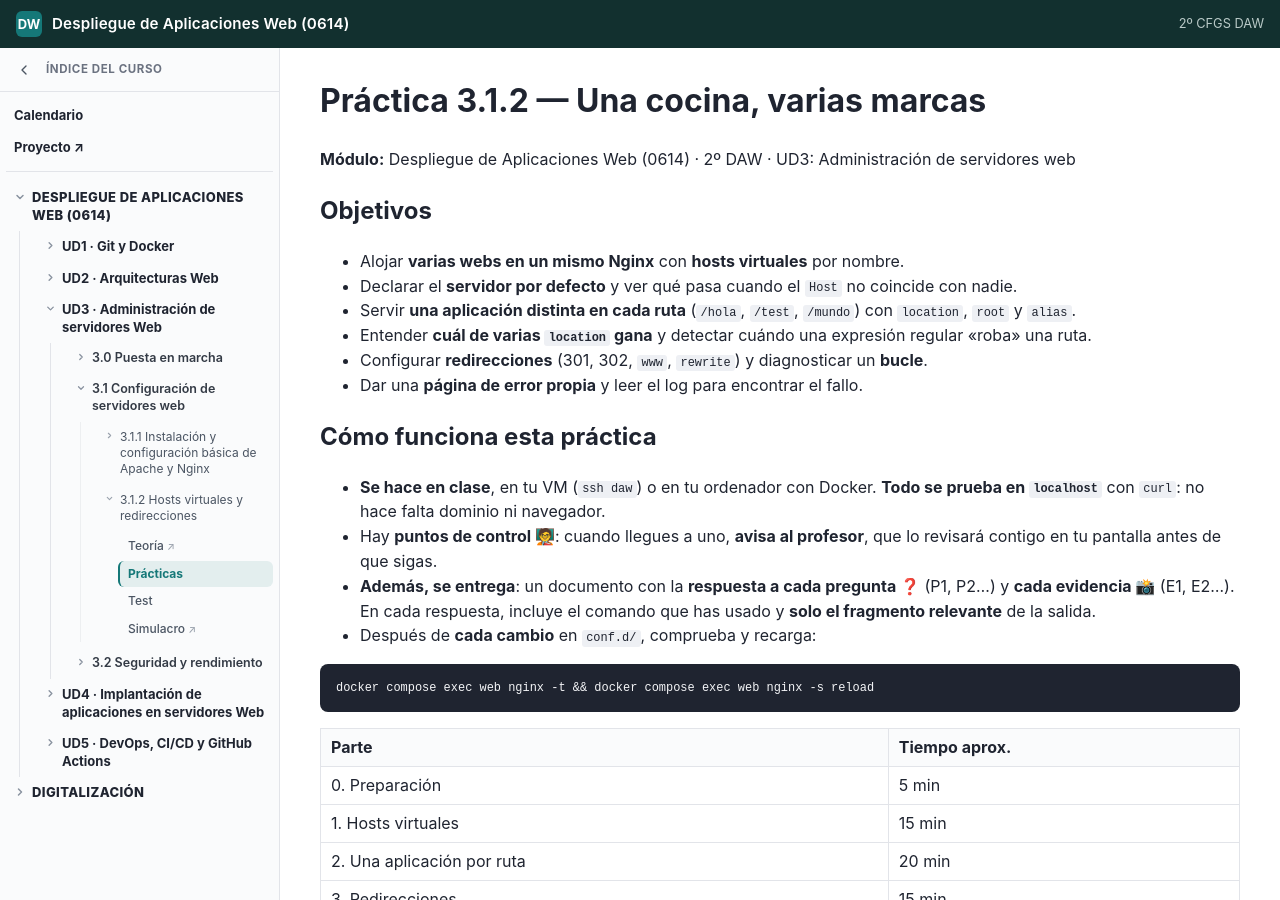
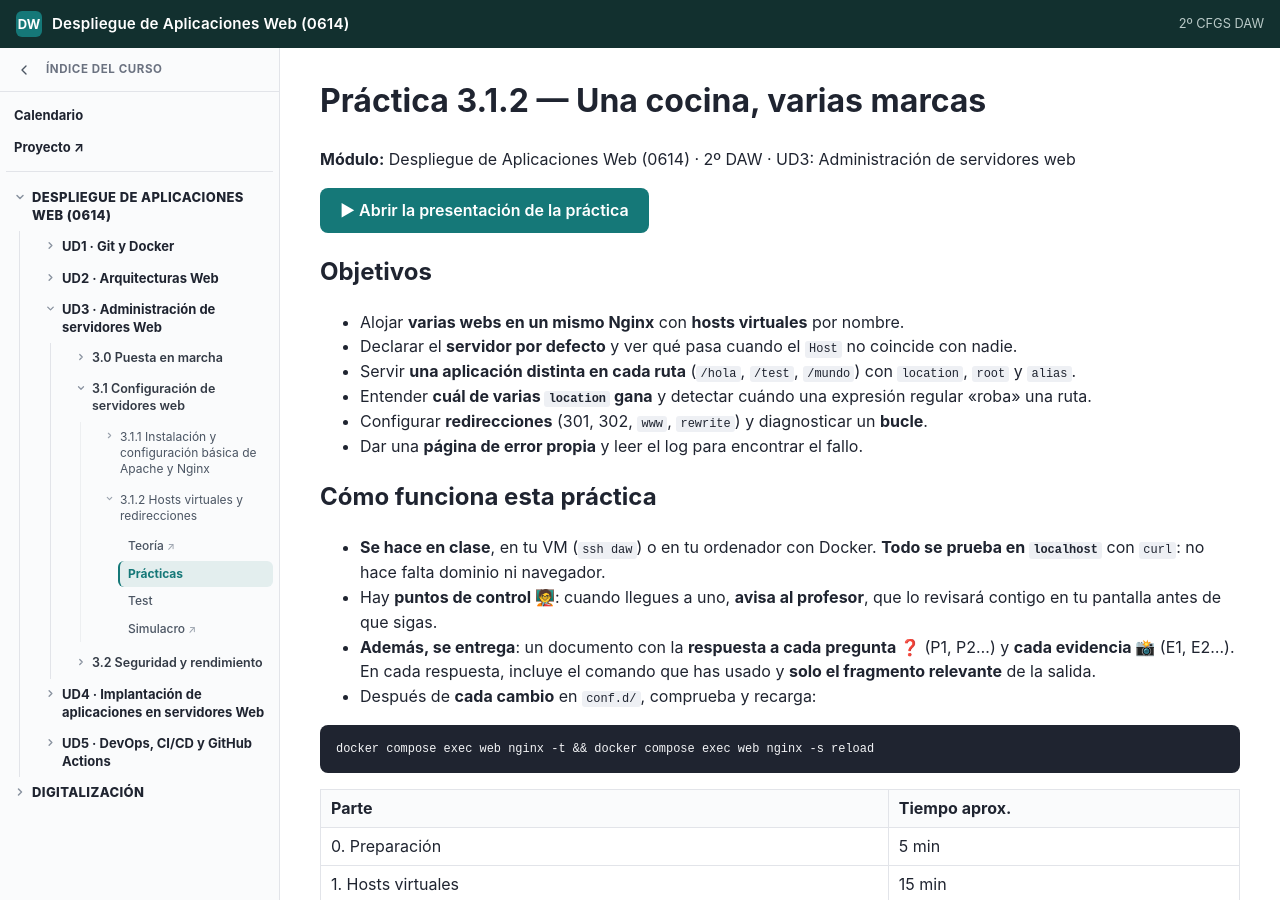
Before and after one commit to jpaniorte/2daw-daw-2627, a Jekyll site: the page built from UD3/3.1 Configuración de servidores web/3.1.2 Hosts virtuales y redirecciones/3_1_2_practicas.md, in a window 1280 px wide and 900 px high. Built offline with Jekyll 4.4.1, drawn with Linux system fonts in a browser that asks for light colours.

Commit message:
UD3 3.1.2: botón a la presentación de la práctica
Co-Authored-By: Claude Sonnet 5.5 <noreply@anthropic.com>

```diff
--- a/UD3/3.1 Configuración de servidores web/3.1.2 Hosts virtuales y redirecciones/3_1_2_practicas.md
+++ b/UD3/3.1 Configuración de servidores web/3.1.2 Hosts virtuales y redirecciones/3_1_2_practicas.md
@@ -7,6 +7,8 @@ permalink: /servidores-web/semana-2/practicas/
 # Práctica 3.1.2 — Una cocina, varias marcas
 
 **Módulo:** Despliegue de Aplicaciones Web (0614) · 2º DAW · UD3: Administración de servidores web
+
+<p><a href="https://gamma.app/docs/312-Una-cocina-varias-marcas-h5xk74s9hp0g3b0" target="_blank" rel="noopener" style="display:inline-block;background:var(--brand);color:#fff;padding:10px 20px;border-radius:8px;font-weight:600;text-decoration:none;">▶ Abrir la presentación de la práctica</a></p>
 
 ## Objetivos
 
```
